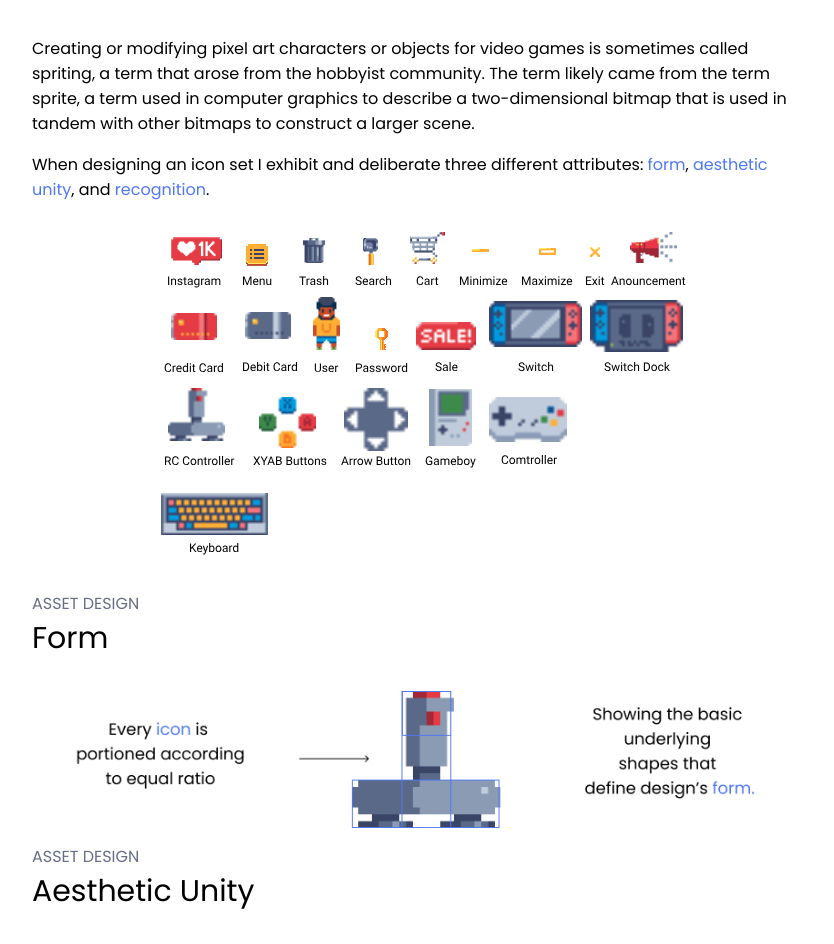
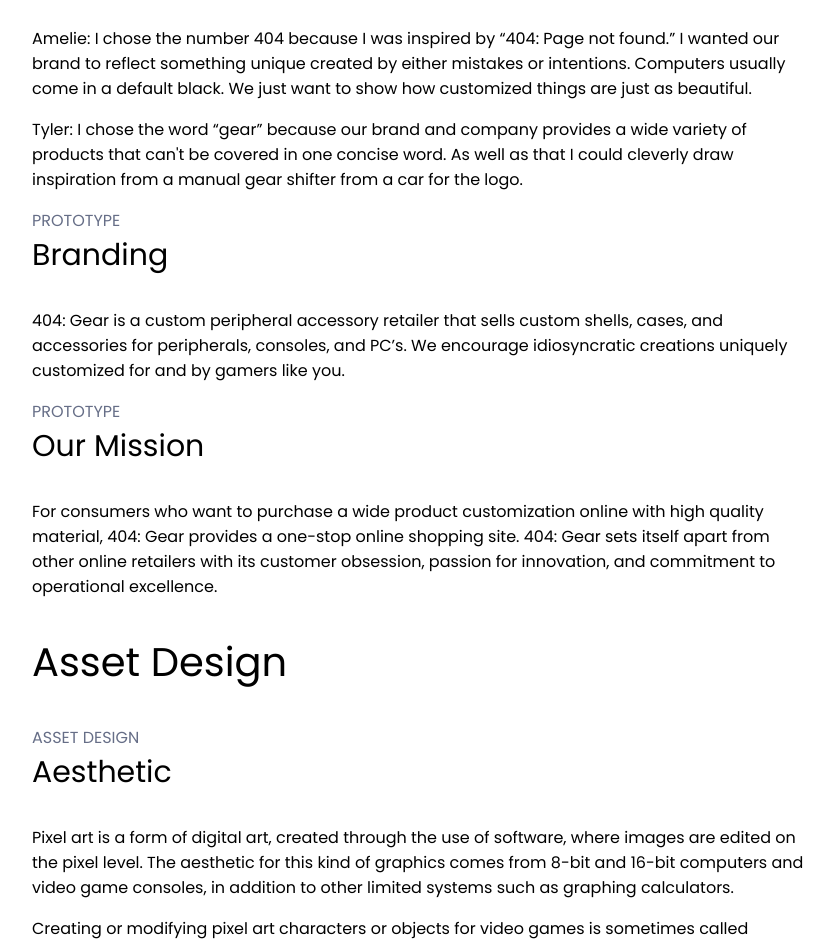
Before and after one commit to apanjapi/apanjapi, a Next.js app: page /404gear in a window 1280 px wide. Shown: the part 4044-4988 px from the top of the page, without its empty margins (218-1052 px from the left). Built offline with nearby package versions, Linux system fonts and the light colour scheme.

Commit message:
adding 404 gear contents

```diff
--- a/pages/404gear.jsx
+++ b/pages/404gear.jsx
@@ -314,7 +314,48 @@
             />
           </SwiperSlide>
         </Swiper>
+        <p className="subtitle">PROTOTYPE</p>
+        <h3 className="header3">What does 404: Gear mean to us?</h3>
+        <p>
+          Amelie: I chose the number 404 because I was inspired by “404: Page
+          not found.” I wanted our brand to reflect something unique created by
+          either mistakes or intentions. Computers usually come in a default
+          black. We just want to show how customized things are just as
+          beautiful.
+        </p>
+        <p>
+          Tyler: I chose the word “gear” because our brand and company provides
+          a wide variety of products that can&apos;t be covered in one concise
+          word. As well as that I could cleverly draw inspiration from a manual
+          gear shifter from a car for the logo.
+        </p>
+        <p className="subtitle">PROTOTYPE</p>
+        <h3 className="header3">Branding</h3>
+        <p>
+          404: Gear is a custom peripheral accessory retailer that sells custom
+          shells, cases, and accessories for peripherals, consoles, and PC’s. We
+          encourage idiosyncratic creations uniquely customized for and by
+          gamers like you.
+        </p>
+        <p className="subtitle">PROTOTYPE</p>
+        <h3 className="header3">Our Mission</h3>
+        <p>
+          For consumers who want to purchase a wide product customization online
+          with high quality material, 404: Gear provides a one-stop online
+          shopping site. 404: Gear sets itself apart from other online retailers
+          with its customer obsession, passion for innovation, and commitment to
+          operational excellence.
+        </p>
         <h2 className="header2">Asset Design</h2>
+        <p className="subtitle">ASSET DESIGN</p>
+        <h3 className="header3">Aesthetic</h3>
+        <p>
+          Pixel art is a form of digital art, created through the use of
+          software, where images are edited on the pixel level. The aesthetic
+          for this kind of graphics comes from 8-bit and 16-bit computers and
+          video game consoles, in addition to other limited systems such as
+          graphing calculators.
+        </p>
         <p>
           Creating or modifying pixel art characters or objects for video games
           is sometimes called spriting, a term that arose from the hobbyist
```
